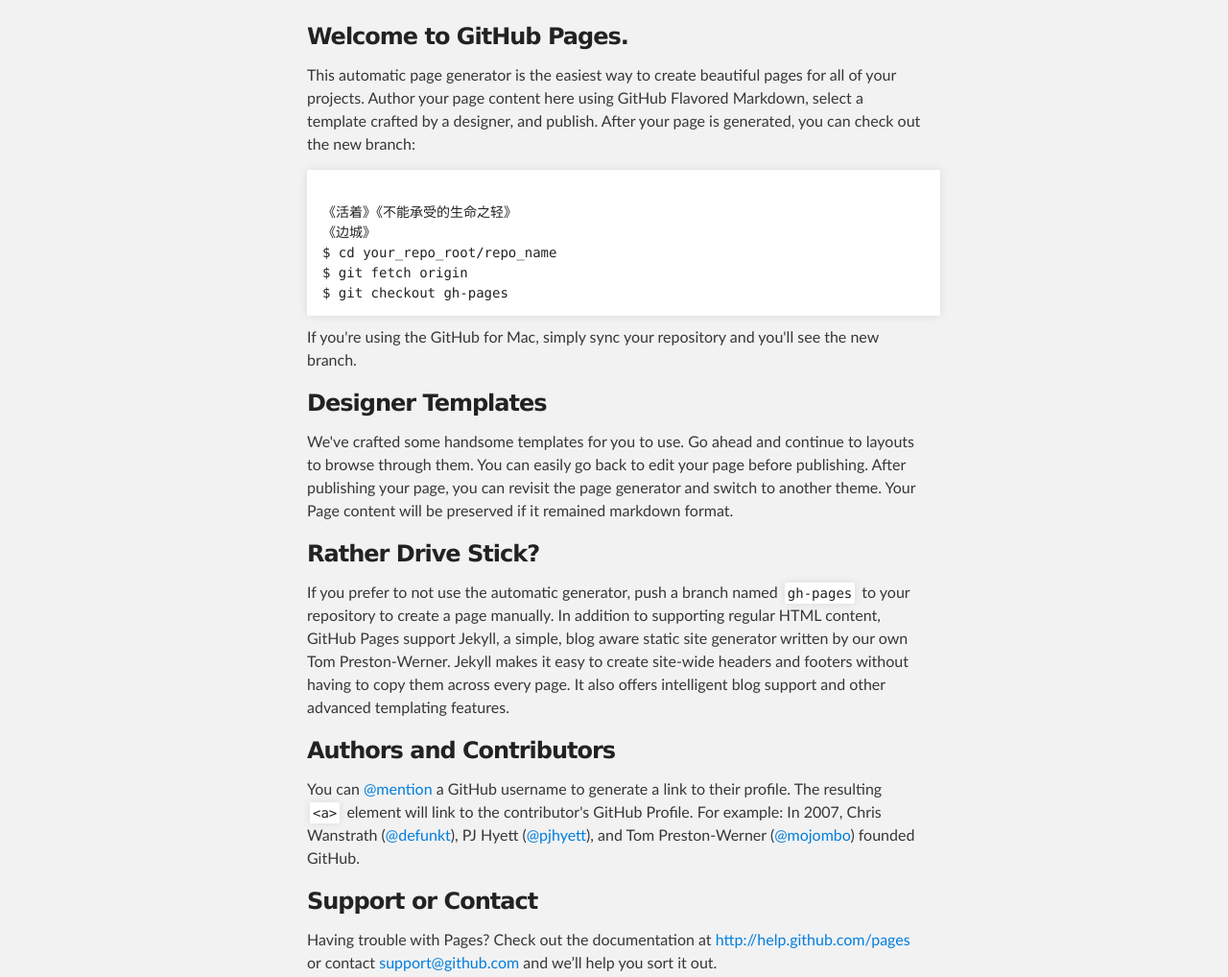
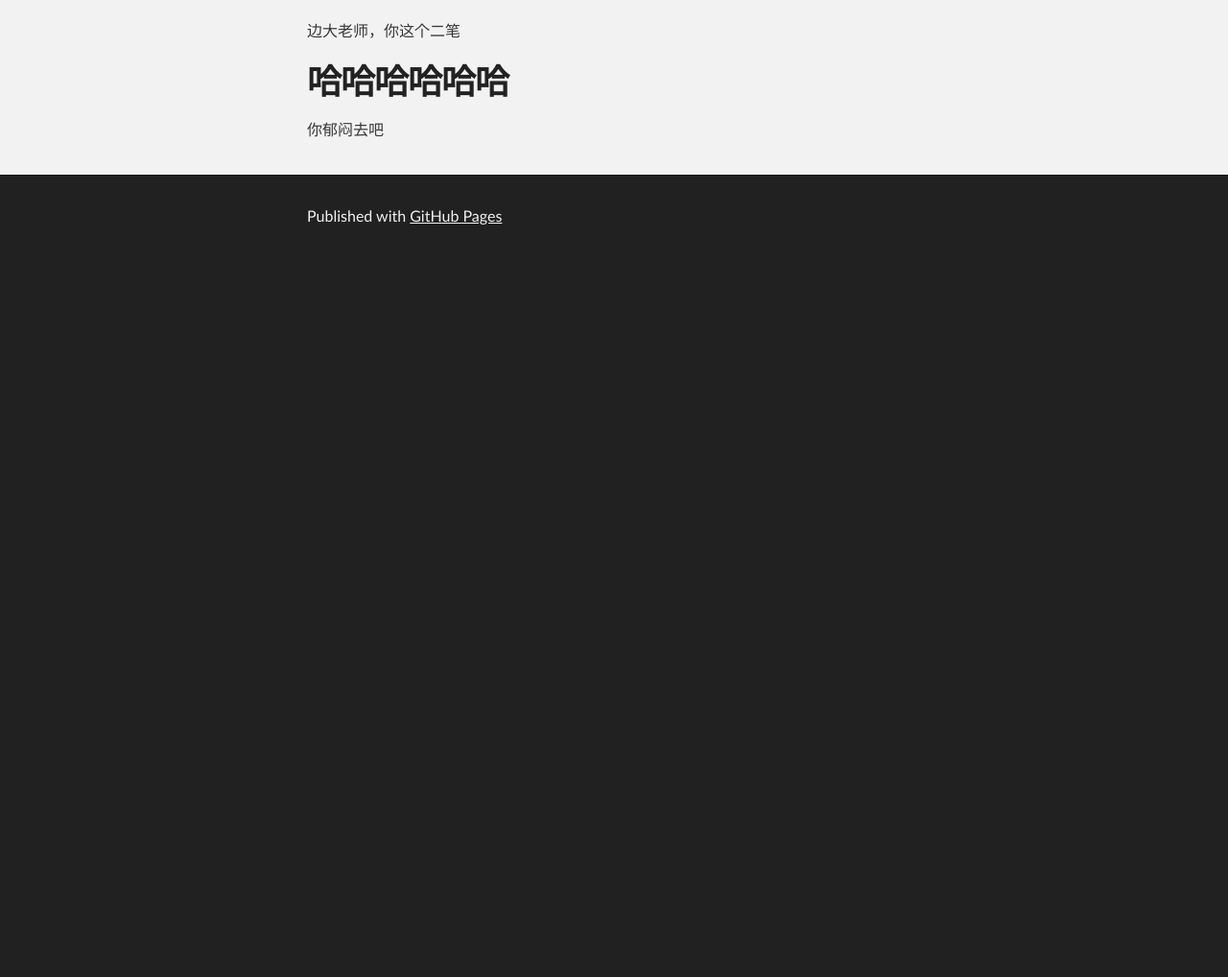
Before and after one commit to YueMeng/YueMeng.github.io, a plain HTML site: page index.html in a window 1280 px wide. Shown: the part 240-1258 px from the top of the page at 96% size. After the commit the page ends 800 px from the top, so only its background shows below. Drawn offline with Linux system fonts and the light colour scheme.

Commit message:
Replace master branch with page content via GitHub

```diff
--- a/index.html
+++ b/index.html
@@ -27,40 +27,12 @@
     <!-- MAIN CONTENT -->
     <div id="main_content_wrap" class="outer">
       <section id="main_content" class="inner">
-        <h3>
-<a name="welcome-to-github-pages" class="anchor" href="#welcome-to-github-pages"><span class="octicon octicon-link"></span></a>Welcome to GitHub Pages.</h3>
+        <p>边大老师，你这个二笔</p>
 
-<p>This automatic page generator is the easiest way to create beautiful pages for all of your projects. Author your page content here using GitHub Flavored Markdown, select a template crafted by a designer, and publish. After your page is generated, you can check out the new branch:</p>
+<h1>
+<a name="%E5%93%88%E5%93%88%E5%93%88%E5%93%88%E5%93%88%E5%93%88" class="anchor" href="#%E5%93%88%E5%93%88%E5%93%88%E5%93%88%E5%93%88%E5%93%88"><span class="octicon octicon-link"></span></a>哈哈哈哈哈哈</h1>
 
-<pre><code>
-《活着》《不能承受的生命之轻》
-《边城》
-$ cd your_repo_root/repo_name
-$ git fetch origin
-$ git checkout gh-pages
-</code></pre>
-
-<p>If you're using the GitHub for Mac, simply sync your repository and you'll see the new branch.</p>
-
-<h3>
-<a name="designer-templates" class="anchor" href="#designer-templates"><span class="octicon octicon-link"></span></a>Designer Templates</h3>
-
-<p>We've crafted some handsome templates for you to use. Go ahead and continue to layouts to browse through them. You can easily go back to edit your page before publishing. After publishing your page, you can revisit the page generator and switch to another theme. Your Page content will be preserved if it remained markdown format.</p>
-
-<h3>
-<a name="rather-drive-stick" class="anchor" href="#rather-drive-stick"><span class="octicon octicon-link"></span></a>Rather Drive Stick?</h3>
-
-<p>If you prefer to not use the automatic generator, push a branch named <code>gh-pages</code> to your repository to create a page manually. In addition to supporting regular HTML content, GitHub Pages support Jekyll, a simple, blog aware static site generator written by our own Tom Preston-Werner. Jekyll makes it easy to create site-wide headers and footers without having to copy them across every page. It also offers intelligent blog support and other advanced templating features.</p>
-
-<h3>
-<a name="authors-and-contributors" class="anchor" href="#authors-and-contributors"><span class="octicon octicon-link"></span></a>Authors and Contributors</h3>
-
-<p>You can <a href="https://github.com/blog/821" class="user-mention">@mention</a> a GitHub username to generate a link to their profile. The resulting <code>&lt;a&gt;</code> element will link to the contributor's GitHub Profile. For example: In 2007, Chris Wanstrath (<a href="https://github.com/defunkt" class="user-mention">@defunkt</a>), PJ Hyett (<a href="https://github.com/pjhyett" class="user-mention">@pjhyett</a>), and Tom Preston-Werner (<a href="https://github.com/mojombo" class="user-mention">@mojombo</a>) founded GitHub.</p>
-
-<h3>
-<a name="support-or-contact" class="anchor" href="#support-or-contact"><span class="octicon octicon-link"></span></a>Support or Contact</h3>
-
-<p>Having trouble with Pages? Check out the documentation at <a href="http://help.github.com/pages">http://help.github.com/pages</a> or contact <a href="mailto:support@github.com">support@github.com</a> and we’ll help you sort it out.</p>
+<p>你郁闷去吧</p>
       </section>
     </div>
 
```
Also changed, not shown: params.json (+1 -1 lines).
